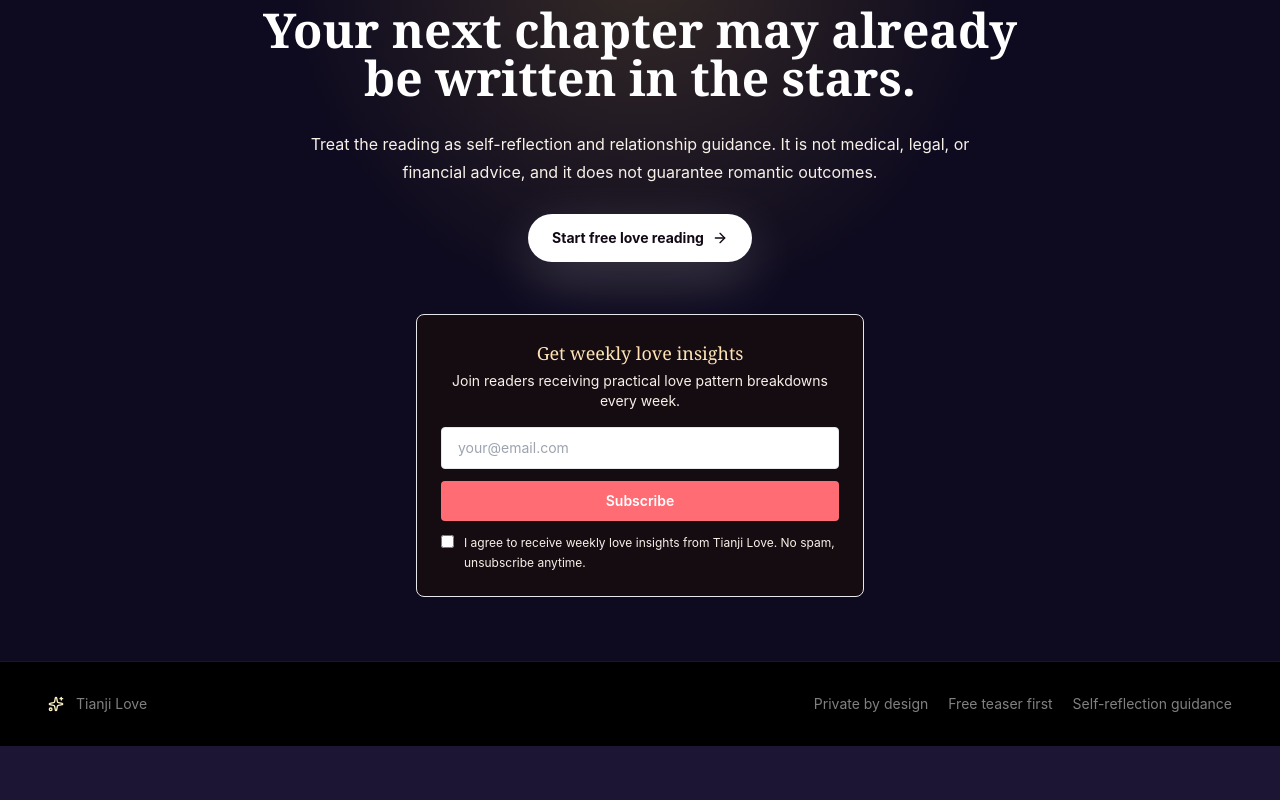
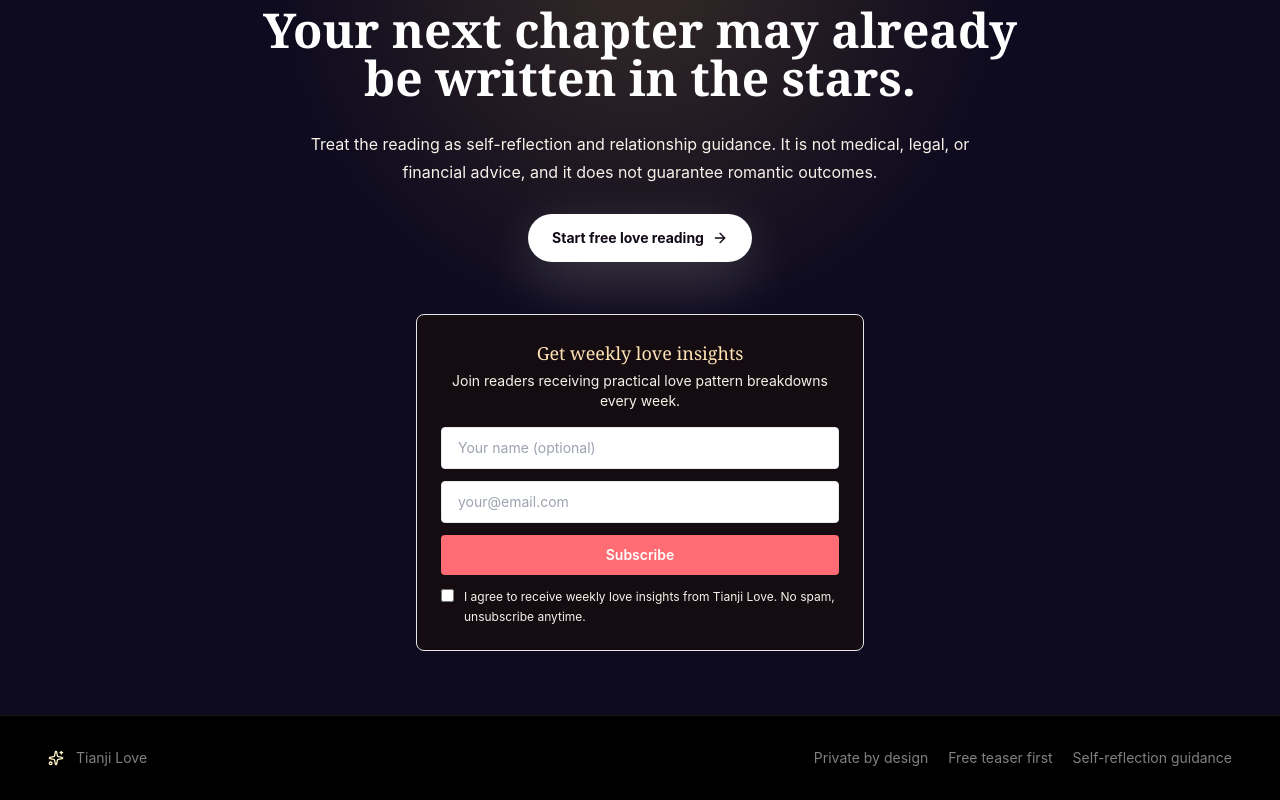
Before and after one commit to yihui315/tianji-global, a Next.js app: page / in a window 1280 px wide. Shown: the part 2748-3548 px from the top of the page. Before the commit the page ends 3494 px from the top, so only its background shows below. Built offline with nearby package versions, Linux system fonts and the light colour scheme; no server answers; the database is empty.

Commit message:
fix(gdpr): consent_version const, ip hash truncation, userAgent slice, Zod error sanitized, name field restored

```diff
--- a/src/app/api/marketing/leads/route.ts
+++ b/src/app/api/marketing/leads/route.ts
@@ -3,6 +3,9 @@ import { z } from 'zod';
 import { getPool } from '@/lib/db';
 import { isSupabaseMutationDisabled } from '@/lib/staging-degraded-mode';
 import { createHash } from 'crypto';
+
+// Incremented whenever consent text changes — GDPR: each version must be traceable
+const CONSENT_VERSION = '1.0';
 
 const leadCaptureSchema = z.object({
   email: z.string().email().max(255),
@@ -31,12 +34,13 @@ export async function POST(request: NextRequest) {
     const data = leadCaptureSchema.parse(body);
 
     // Hash IP for GDPR compliance (no full IP stored)
+    // SHA-256 hex = 64 chars; truncate to 16 chars to limit fingerprinting surface
     const ipHash = createHash('sha256')
       .update(request.headers.get('x-forwarded-for') ?? 'unknown')
       .digest('hex')
-      .slice(0, 128);
+      .slice(0, 16);
 
-    const userAgent = request.headers.get('user-agent') ?? '';
+    const userAgent = (request.headers.get('user-agent') ?? '').slice(0, 255);
 
     const pool = getPool();
     await pool.query(
@@ -47,7 +51,7 @@ export async function POST(request: NextRequest) {
           consent_given_at, consent_version, status,
           ip_hash, user_agent, created_at, updated_at
         )
-        VALUES ($1, $2, $3, $4, $5, $6, $7, $8, $9, NOW(), '1.0', 'pending_manual_review', $10, $11, NOW(), NOW())
+        VALUES ($1, $2, $3, $4, $5, $6, $7, $8, $9, NOW(), $10, 'pending_manual_review', $11, $12, NOW(), NOW())
       `,
       [
         data.email,
@@ -59,6 +63,7 @@ export async function POST(request: NextRequest) {
         data.utm_campaign ?? null,
         data.utm_content ?? null,
         data.utm_term ?? null,
+        CONSENT_VERSION,
         ipHash,
         userAgent,
       ]
@@ -68,7 +73,7 @@ export async function POST(request: NextRequest) {
   } catch (error) {
     if (error instanceof z.ZodError) {
       return NextResponse.json(
-        { success: false, error: 'invalid_payload', details: error.errors },
+        { success: false, error: 'invalid_payload' },
         { status: 400 }
       );
     }
--- a/src/components/marketing/LeadCaptureFormInner.tsx
+++ b/src/components/marketing/LeadCaptureFormInner.tsx
@@ -154,6 +154,15 @@ export function LeadCaptureFormInner({ sourcePage, variant = 'default' }: LeadCa
 
       <div className="space-y-3">
         <input
+          type="text"
+          value={name}
+          onChange={(e) => setName(e.target.value)}
+          placeholder="Your name (optional)"
+          disabled={status === 'loading'}
+          className="w-full rounded border border-[#b57248]/42 bg-[#0d0707]/82 px-4 py-2.5 text-sm text-[#f4d7a3] placeholder-[#d8b77b]/52 outline-none focus:border-[#b57248]/82 focus:ring-1 focus:ring-[#b57248]/42 disabled:opacity-50"
+        />
+
+        <input
           type="email"
           value={email}
           onChange={(e) => setEmail(e.target.value)}
```
